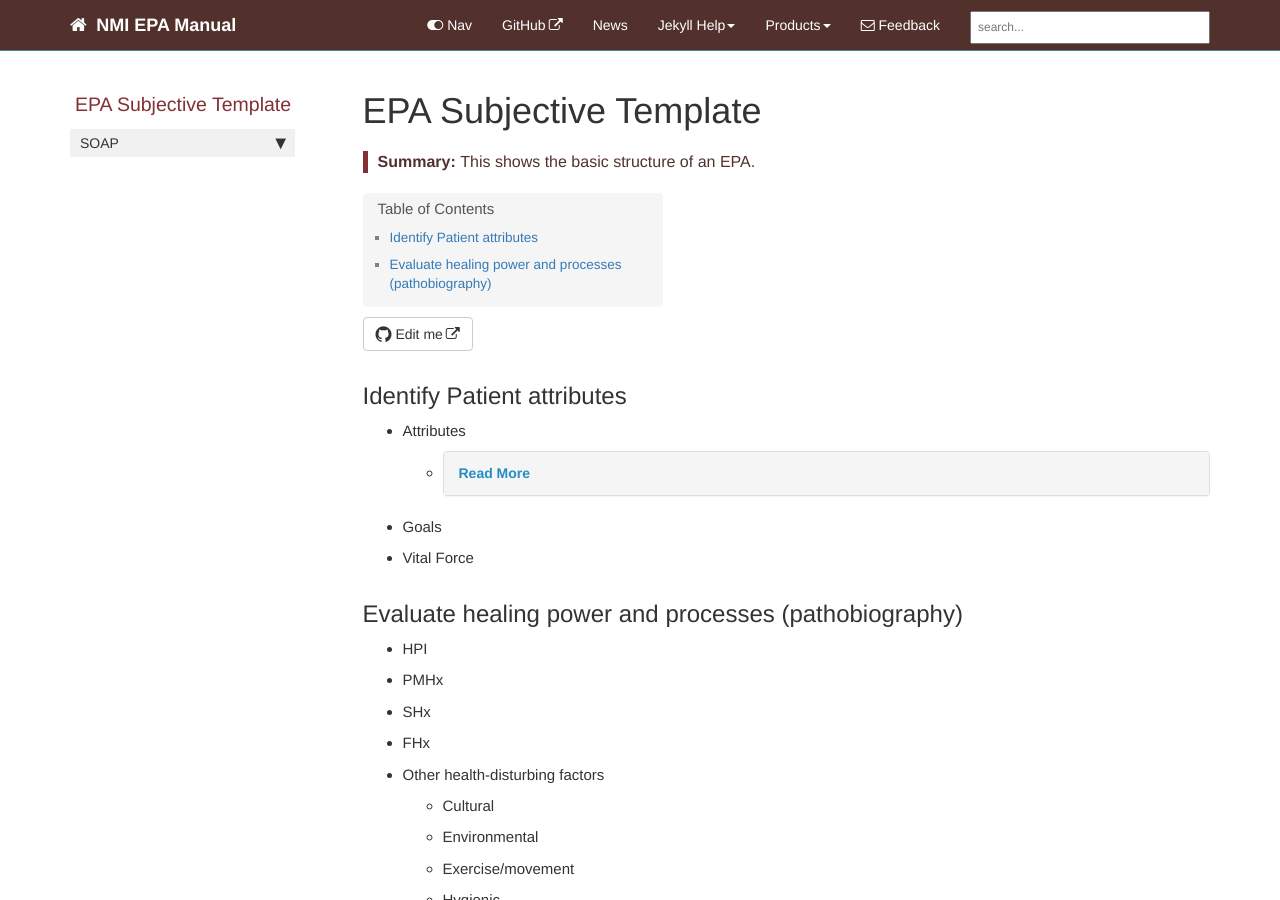
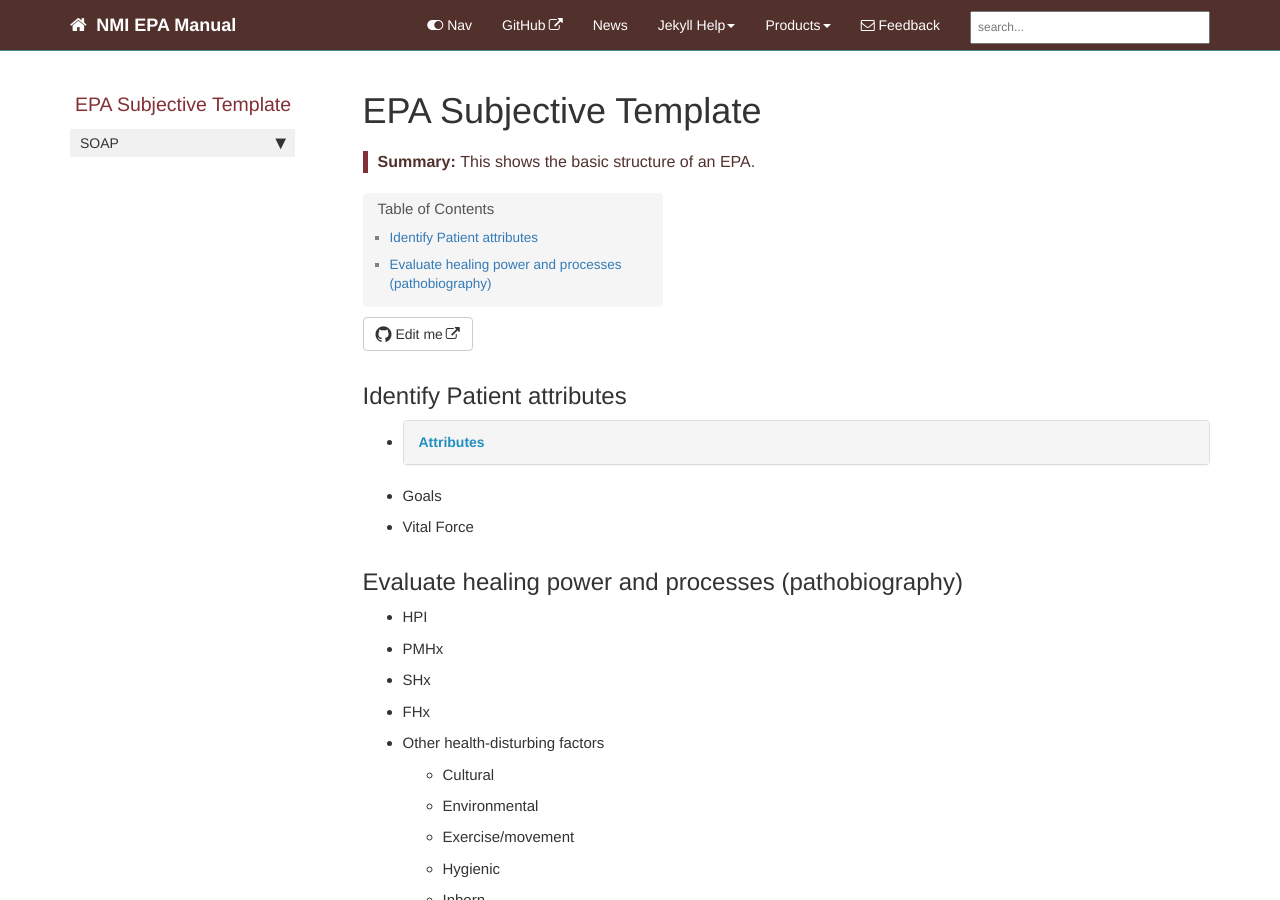
Before and after one commit to naturemed/naturemed.github.io, a Jekyll site: the page built from pages/epa/000_template/epa_subjective.md, in a window 1280 px wide and 900 px high. Built offline with Jekyll 4.4.1, drawn with Linux system fonts in a browser that asks for light colours; comment, search, counter and statistics services are not loaded.

Commit message:
Update epa_subjective.md

```diff
--- a/pages/epa/000_template/epa_subjective.md
+++ b/pages/epa/000_template/epa_subjective.md
@@ -10,12 +10,11 @@ permalink: epa_subjective_0.html
 
 ## Identify Patient attributes
 
-- Attributes
-	- <div class="panel-group" id="accordion">
+- <div class="panel-group" id="accordion">
                     <div class="panel panel-default">
                         <div class="panel-heading">
                             <div class="panel-title">
-                                <a class="noCrossRef accordion-toggle" data-toggle="collapse" data-parent="#accordion" href="#collapseOne">Read More</a>
+                                <a class="noCrossRef accordion-toggle" data-toggle="collapse" data-parent="#accordion" href="#collapseOne">Attributes</a>
                             </div>
                         </div>
                         <div id="collapseOne" class="panel-collapse collapse noCrossRef">
```
